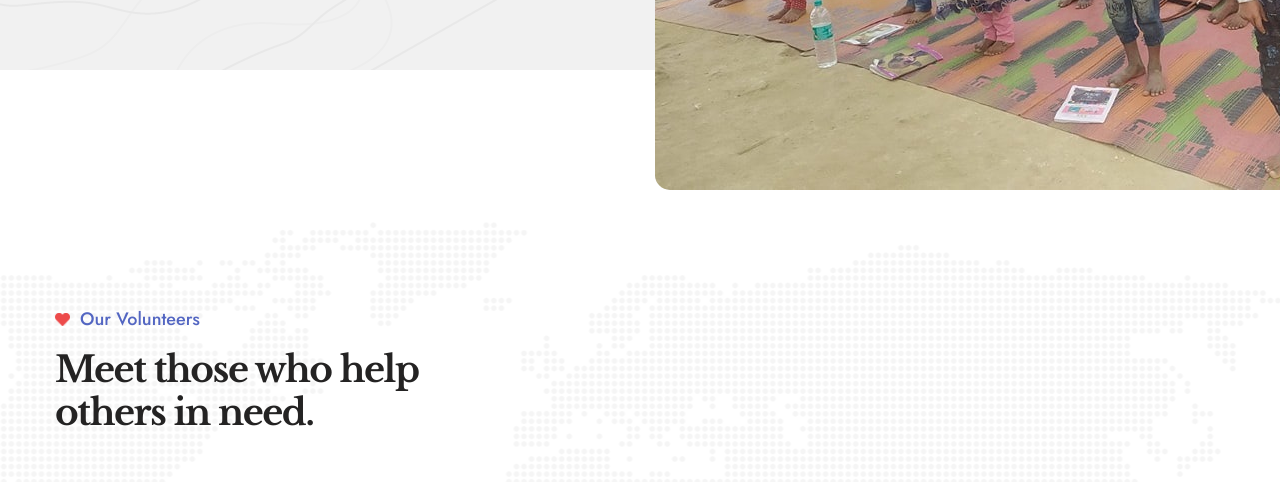
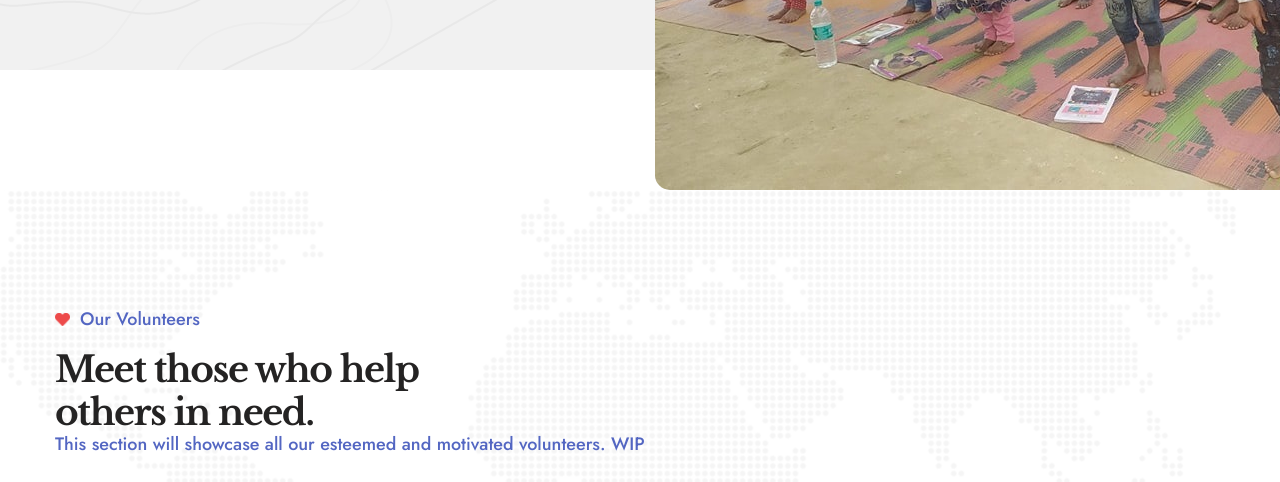
Before and after one commit to vgdli29/avbgms, a Gatsby site: page /about in a window 1280 px wide. Shown: the part 2000-2482 px from the top of the page. Built offline with nearby package versions, Linux system fonts and the light colour scheme; Gatsby itself is replaced by a stand-in of ours; a web font is replaced by a local one.

Commit message:
Higing thode sections which are under development

```diff
--- a/src/components/header/nav-links.js
+++ b/src/components/header/nav-links.js
@@ -46,14 +46,16 @@ const NavLinks = ({ extraClassName }) => {
           <li>
             <Link to="/gallery">Gallery</Link>
           </li>
+          {/* will be made availabe after data is received
           <li>
             <Link to="/events">Events</Link>
-          </li>
+          </li>*/}
         </ul>
       </li>
+      {/* will be made availabe after data is received
       <li>
         <Link to="/news">News</Link>
-      </li>
+      </li> */}
       <li>
         <Link to="/become-volunteer">Become a Volunteer</Link>
       </li>
--- a/src/components/team/team-home.js
+++ b/src/components/team/team-home.js
@@ -2,13 +2,13 @@ import React from "react";
 import { Container, Row, Col } from "react-bootstrap";
 import heartImage from "../../assets/images/shapes/heart-2-1.png";
 import bgImage from "../../assets/images/team/team-map-1-1.png";
-import teamImage1 from "../../assets/images/team/team-2-1.jpg";
-import teamImage2 from "../../assets/images/team/team-2-2.jpg";
-import teamImage3 from "../../assets/images/team/team-2-3.jpg";
-import teamImage4 from "../../assets/images/team/team-2-4.jpg";
+//import teamImage1 from "../../assets/images/team/team-2-1.jpg";
+//import teamImage2 from "../../assets/images/team/team-2-2.jpg";
+//import teamImage3 from "../../assets/images/team/team-2-3.jpg";
+//import teamImage4 from "../../assets/images/team/team-2-4.jpg";
 
 const TeamData = [
-  {
+  {/*{
     image: teamImage1,
     extraClassName: "content-bg-1",
     name: "Isabel Herrera",
@@ -103,7 +103,7 @@ const TeamData = [
         socialClass: "fab fa-instagram"
       }
     ]
-  }
+  }*/}
 ];
 
 const TeamHome = () => {
@@ -124,6 +124,9 @@ const TeamHome = () => {
                 <h3>
                   Meet those who help <br /> others in need.
                 </h3>
+                <p>
+                  This section will showcase all our esteemed and motivated volunteers. WIP
+                </p>
               </div>
             </Col>
             <Col md={12} lg={5}>
```
